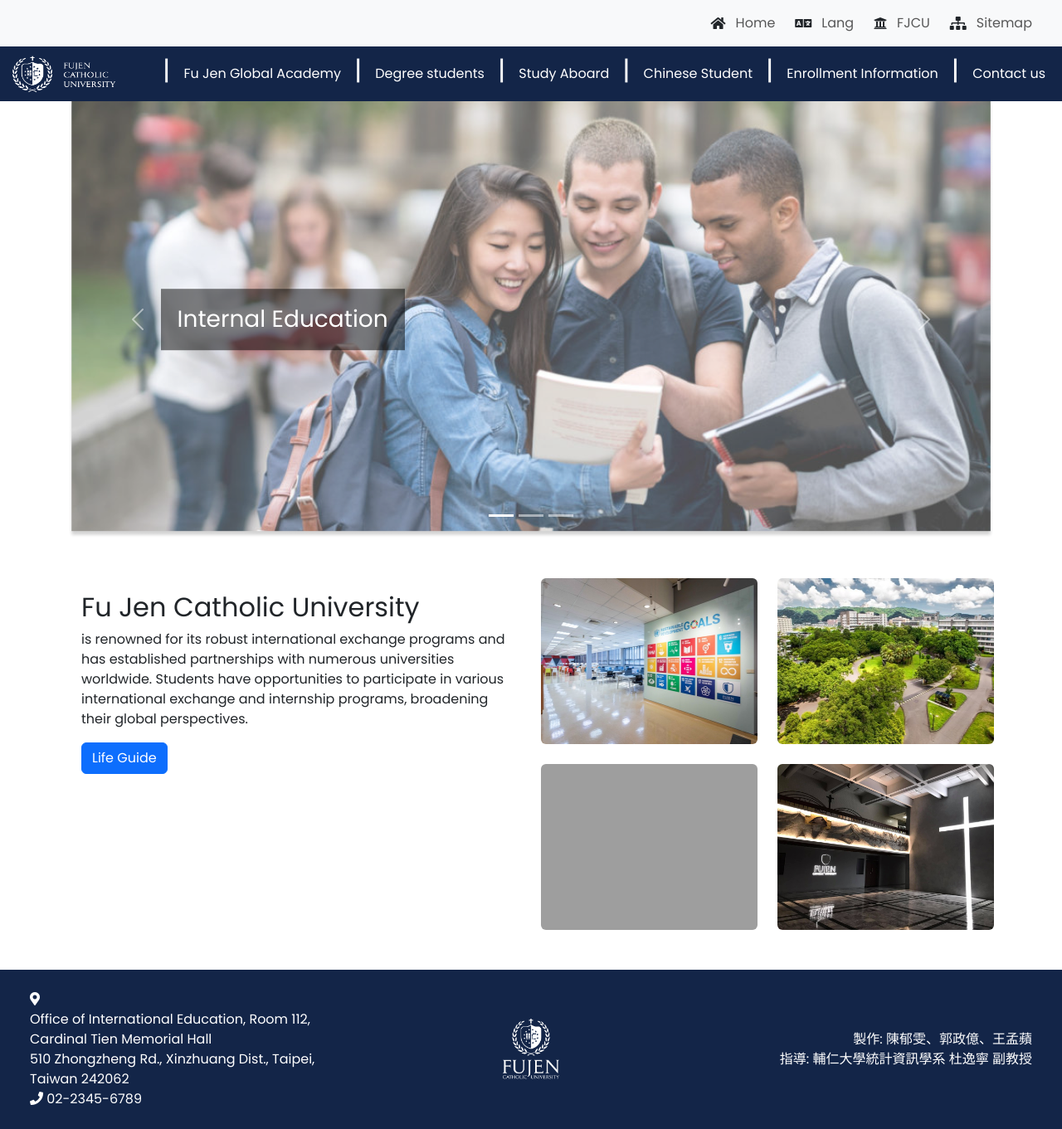
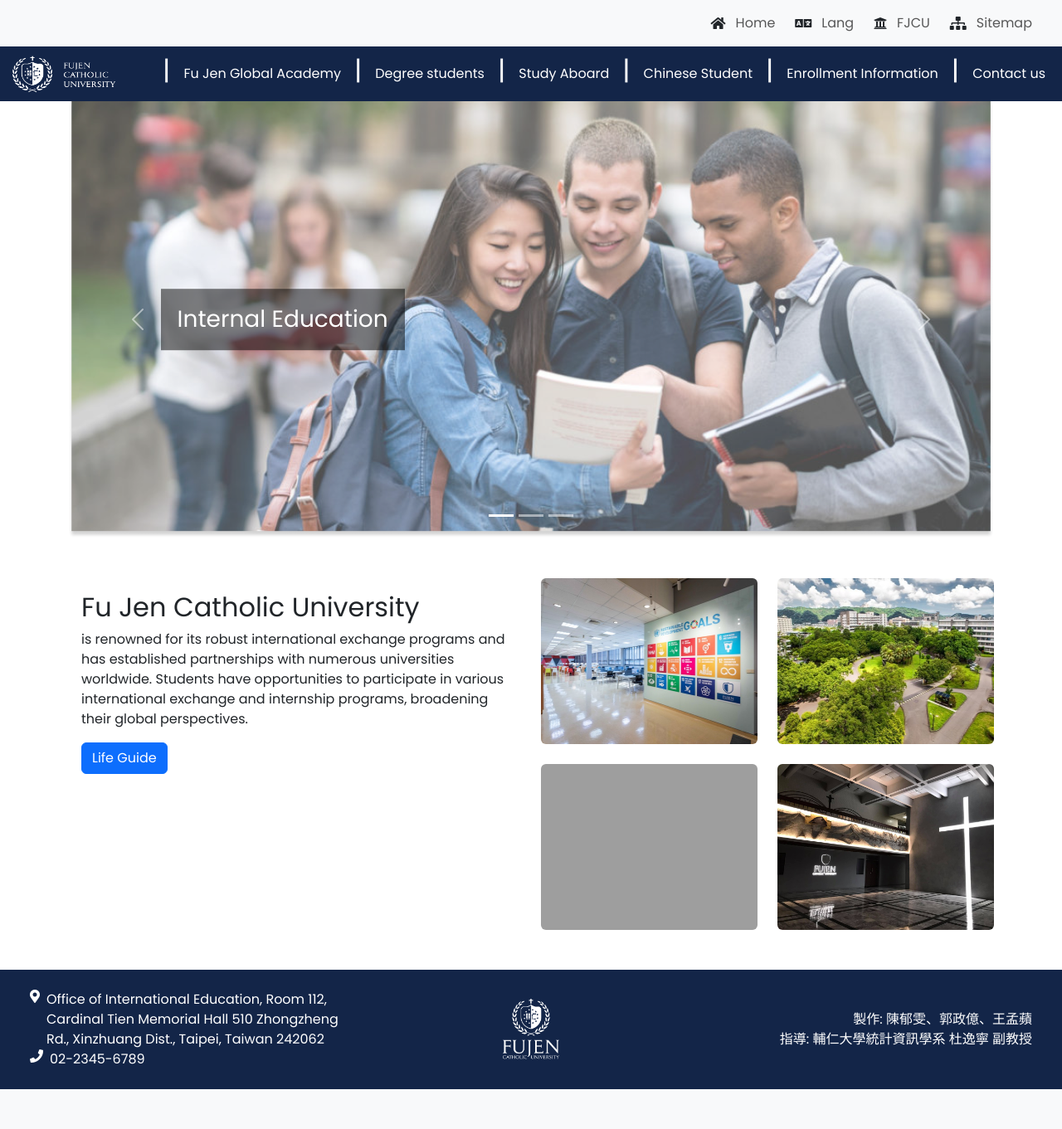
Before and after one commit to yuwen9012/fujenglobal, a PHP site: page /home.php in a window 1280 px wide. Shown: the whole page at 83% size. After the commit the page ends 1313 px from the top, so only its background shows below. Run offline with PHP 8.4, Linux system fonts and the light colour scheme; grey boxes are pictures that could not be loaded.

Commit message:
footer flex文字布局

```diff
--- a/footer.php
+++ b/footer.php
@@ -1,13 +1,12 @@
 <footer class="py-3">
     <div class="row mx-4 my-2">
         <div class="col-4 d-flex flex-column justify-content-center text-start fs-6">
-            <span class="text-white g-1">
-                <i class="fas fa-map-marker-alt"></i>
-                <label>Office of International Education, Room 112, Cardinal Tien Memorial Hall</label>
-                <label>510 Zhongzheng Rd., Xinzhuang Dist., Taipei, Taiwan 242062</label>
+            <span class="text-white d-flex">
+                <i class="fas fa-map-marker-alt me-2"></i>
+                <label>Office of International Education, Room 112, Cardinal Tien Memorial Hall 510 Zhongzheng Rd., Xinzhuang Dist., Taipei, Taiwan 242062</label>
             </span>
-            <span class="text-white g-1">
-                <i class="fas fa-phone"></i>
+            <span class="text-white d-flex">
+                <i class="fas fa-phone me-2"></i>
                 <label>02-2345-6789</label>
             </span>
         </div>
```
